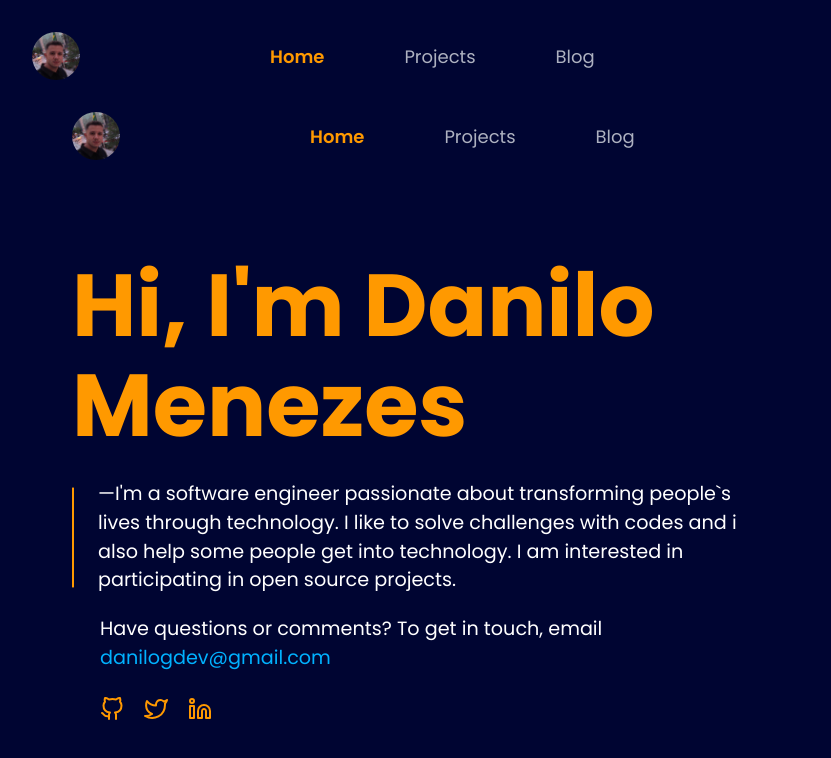
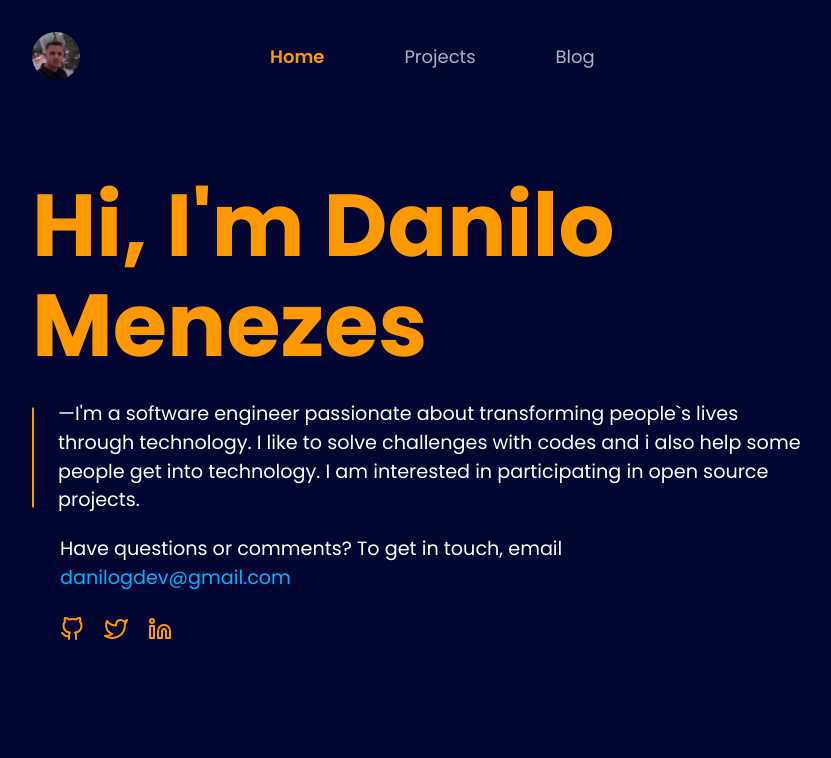
Before and after one commit to jovemdan/danilo-menezes, a Next.js app: page / in a window 1280 px wide. Shown: the top 758 px of the page, without its empty margins (218-1049 px from the left). Built offline with nearby package versions, Linux system fonts and the light colour scheme.

Commit message:
fix: Remove Box and Nav

```diff
--- a/pages/index.tsx
+++ b/pages/index.tsx
@@ -1,13 +1,8 @@
-import { Box } from '@chakra-ui/react'
 import { Hi } from '../components/hi/hi'
-import { Navbar } from '../components/navbar'
 export default function Home() {
   return (
-    <Box maxWidth='860px' margin='0 auto' px={'10'}>
-      <Navbar />
+    <>
       <Hi />
-
-      <Box as='footer' height='50px'></Box>
-    </Box>
+    </>
   )
 }
```
